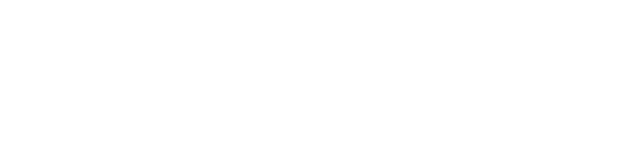
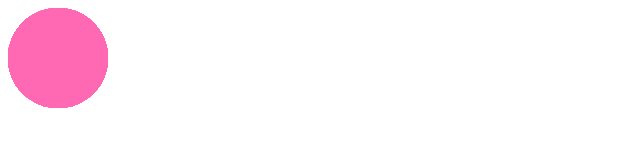
Before and after one commit to yoye0001/moving-bubbles, a plain HTML site: page index.html in a window 1280 px wide. Shown: the whole page, without its empty margins (0-640 px from the left). Drawn offline with Linux system fonts and the light colour scheme.

Commit message:
add 100 bubblesa

```diff
--- a/index.html
+++ b/index.html
@@ -4,6 +4,110 @@
     <meta charset="UTF-8" />
     <meta name="viewport" content="width=device-width, initial-scale=1.0" />
     <title>Document</title>
+    <link rel="stylesheet" href="style.css" />
   </head>
-  <body></body>
+  <body>
+    <div class="container">
+      <div></div>
+      <div></div>
+      <div></div>
+      <div></div>
+      <div></div>
+      <div></div>
+      <div></div>
+      <div></div>
+      <div></div>
+      <div></div>
+      <div></div>
+      <div></div>
+      <div></div>
+      <div></div>
+      <div></div>
+      <div></div>
+      <div></div>
+      <div></div>
+      <div></div>
+      <div></div>
+      <div></div>
+      <div></div>
+      <div></div>
+      <div></div>
+      <div></div>
+      <div></div>
+      <div></div>
+      <div></div>
+      <div></div>
+      <div></div>
+      <div></div>
+      <div></div>
+      <div></div>
+      <div></div>
+      <div></div>
+      <div></div>
+      <div></div>
+      <div></div>
+      <div></div>
+      <div></div>
+      <div></div>
+      <div></div>
+      <div></div>
+      <div></div>
+      <div></div>
+      <div></div>
+      <div></div>
+      <div></div>
+      <div></div>
+      <div></div>
+      <div></div>
+      <div></div>
+      <div></div>
+      <div></div>
+      <div></div>
+      <div></div>
+      <div></div>
+      <div></div>
+      <div></div>
+      <div></div>
+      <div></div>
+      <div></div>
+      <div></div>
+      <div></div>
+      <div></div>
+      <div></div>
+      <div></div>
+      <div></div>
+      <div></div>
+      <div></div>
+      <div></div>
+      <div></div>
+      <div></div>
+      <div></div>
+      <div></div>
+      <div></div>
+      <div></div>
+      <div></div>
+      <div></div>
+      <div></div>
+      <div></div>
+      <div></div>
+      <div></div>
+      <div></div>
+      <div></div>
+      <div></div>
+      <div></div>
+      <div></div>
+      <div></div>
+      <div></div>
+      <div></div>
+      <div></div>
+      <div></div>
+      <div></div>
+      <div></div>
+      <div></div>
+      <div></div>
+      <div></div>
+      <div></div>
+      <div></div>
+    </div>
+  </body>
 </html>
--- /dev/null
+++ b/style.css
@@ -0,0 +1,12 @@
+.container {
+  position: relative;
+}
+.container div {
+  position: absolute;
+  top: 0;
+  left: 0;
+  width: 100px;
+  height: 100px;
+  background-color: hotpink;
+  border-radius: 100%;
+}
```
